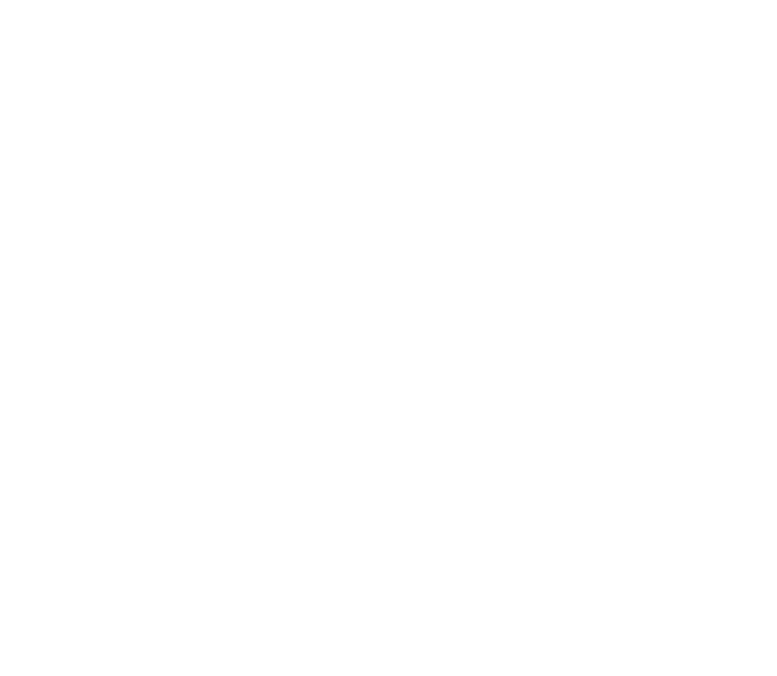
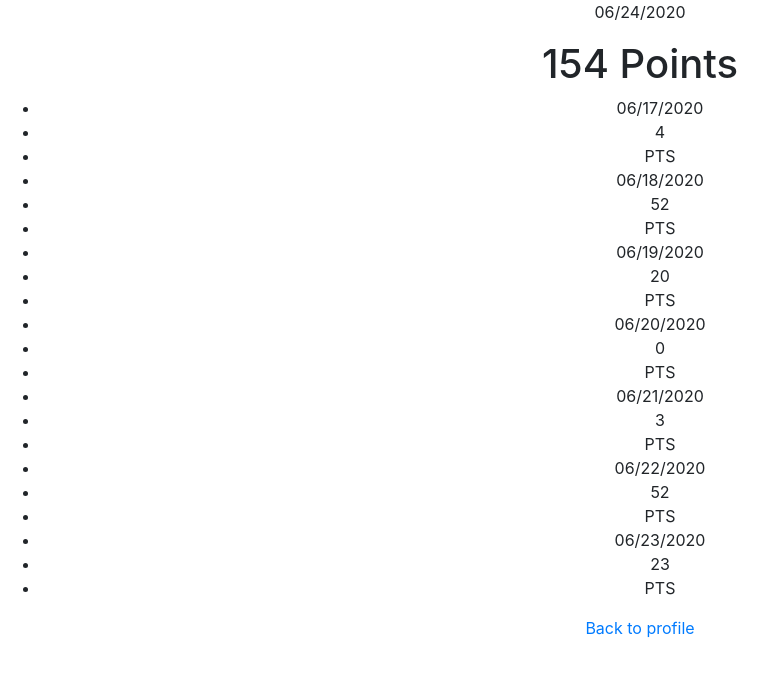
Before and after one commit to JenniferFromanger/Quoi-de-neuf, a React (Create React App) app in the folder quoi-de-neuf/: page /Past-Points in a window 1280 px wide. Shown: the top 676 px of the page, without its empty margins (0-777 px from the left). Built offline with nearby package versions, Linux system fonts and the light colour scheme.

Commit message:
create PastPoint

```diff
--- a/quoi-de-neuf/package.json
+++ b/quoi-de-neuf/package.json
@@ -6,6 +6,7 @@
     "@testing-library/jest-dom": "^4.2.4",
     "@testing-library/react": "^9.5.0",
     "@testing-library/user-event": "^7.2.1",
+    "moment": "^2.27.0",
     "react": "^16.13.1",
     "react-dom": "^16.13.1",
     "react-scripts": "3.4.1"
--- a/quoi-de-neuf/src/App.jsx
+++ b/quoi-de-neuf/src/App.jsx
@@ -3,6 +3,7 @@
 import "./App.css";
 import Homepage from "./components/Homepage";
 import Profile from "./components/Profile";
+import PastPoints from "./components/PastPoints";
 import { BrowserRouter as Router, Route, Switch } from "react-router-dom";
 function App() {
   return (
@@ -11,6 +12,7 @@
         <Switch>
           <Route exact path="/" component={Homepage} />
           <Route path="/Profile" component={Profile} />
+          <Route path="/Past-Points" component={PastPoints} />
         </Switch>
       </div>
     </Router>
--- /dev/null
+++ b/quoi-de-neuf/src/components/PastPoints.jsx
@@ -0,0 +1,42 @@
+import React from "react";
+import moment from "moment";
+import { Link } from "react-router-dom";
+
+export default function PastPoints() {
+  const today = new Date();
+  const formatToday = moment(today).format("L");
+
+  let countPoint = [23, 52, 3, 0, 20, 52, 4];
+
+  const totalPoint = countPoint.reduce(
+    (accumulator, currentValue) => accumulator + currentValue
+  );
+  let printDays = [];
+  for (let i = 7; i > 0; i--) {
+    printDays.push(
+      moment().subtract(i, "days").format("L"),
+      countPoint[i - 1],
+      "PTS"
+    );
+  }
+
+  console.log(printDays);
+  return (
+    <div>
+      <div>
+        <p>{formatToday}</p>
+        <h1>{totalPoint} Points</h1>
+      </div>
+      <div>
+        <ul>
+          {printDays.map((day, i) => (
+            <li key={i}>{day}</li>
+          ))}
+        </ul>
+      </div>
+      <Link to="/Profile">
+        <p>Back to profile</p>
+      </Link>
+    </div>
+  );
+}
--- a/quoi-de-neuf/src/components/Profile.jsx
+++ b/quoi-de-neuf/src/components/Profile.jsx
@@ -1,4 +1,5 @@
 import React, { useState } from "react";
+import { Link } from "react-router-dom";
 
 export default function Profile() {
   const [avatarLevel, setAvatarLevel] = useState("Internationnal Rock Star");
@@ -11,8 +12,10 @@
       <h1>{avatarLevel} </h1>
       <h2>{avatarComment}</h2>
       <div>
-        <p>Past Points</p>
-        <img src="" alt="button to your past points" />
+        <Link to="/Past-Points">
+          <p>Past Points</p>
+          <img src="" alt="button to your past points" />
+        </Link>
       </div>
       <div>
         <p>How was your day?</p>
```
Also changed, not shown: 1 other file (tests, documents, lock files or other folders).
